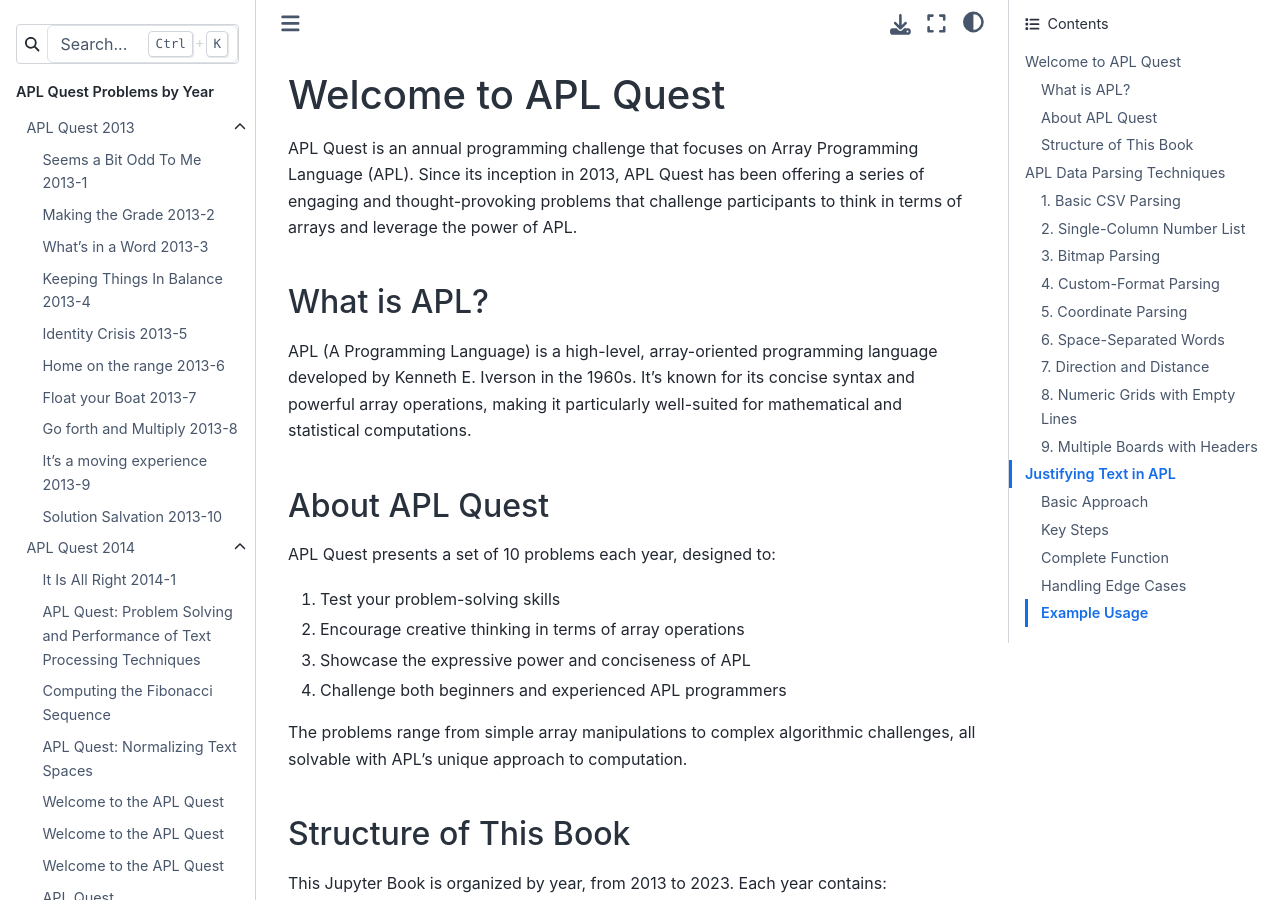
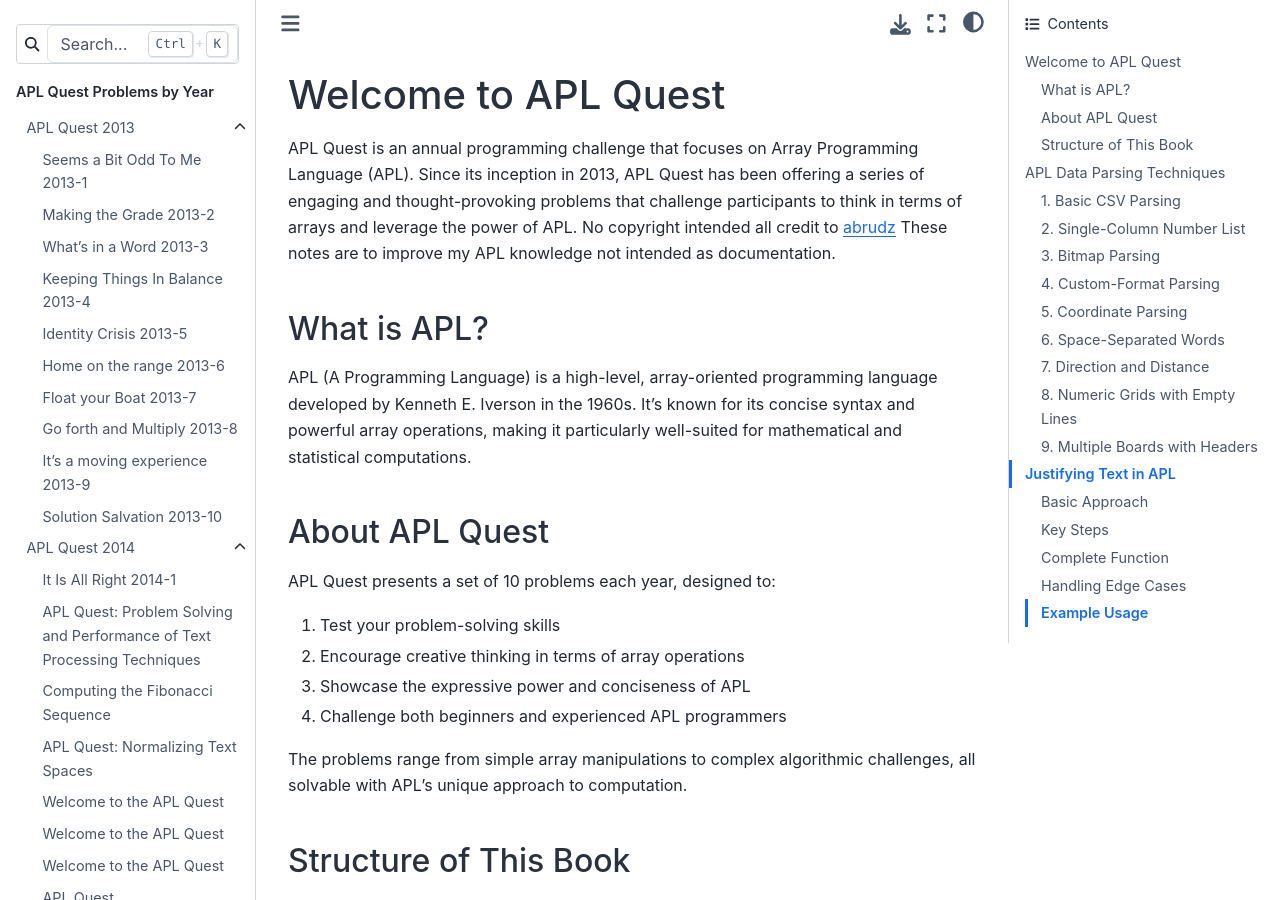
Before and after one commit to jgordini/apl-quest-notes, a Jupyter Book: the page built from intro.md, in a window 1280 px wide and 900 px high. Built offline with Jupyter Book 1.0.4 settings and Sphinx 7.4.7 and the Sphinx Book theme 1.1.4, drawn with Linux system fonts in a browser that asks for light colours; pages that are not in the unit, such as notebooks, are missing from menus.

Commit message:
update config and intro copyright removal

```diff
--- a/_config.yml
+++ b/_config.yml
@@ -1,7 +1,7 @@
 # Book configuration
 title: "APL Quest Notes"
 author: "jgordini"
-logo: ""  # No logo
+logo: "" # No logo
 # Repository information
 repository:
   url: "https://github.com/jgordini/apl-quest-notes"
@@ -23,7 +23,7 @@ html:
   home_page_in_navbar: true
   baseurl: ""
   extra_navbar: |
-    <p>© 2024 jgordini. All rights reserved.</p>
+    <p>All credit to <a href="https://github.com/abrudz/apl_quest">abrudz</a></p>
   sidebar:
     collapse_inactive_chapters: true
     collapse_inactive_sections: true
--- a/intro.md
+++ b/intro.md
@@ -1,6 +1,6 @@
 # Welcome to APL Quest
 
-APL Quest is an annual programming challenge that focuses on Array Programming Language (APL). Since its inception in 2013, APL Quest has been offering a series of engaging and thought-provoking problems that challenge participants to think in terms of arrays and leverage the power of APL.
+APL Quest is an annual programming challenge that focuses on Array Programming Language (APL). Since its inception in 2013, APL Quest has been offering a series of engaging and thought-provoking problems that challenge participants to think in terms of arrays and leverage the power of APL. No copyright intended all credit to [abrudz](https://github.com/abrudz/apl_quest) These notes are to improve my APL knowledge not intended as documentation.
 
 ## What is APL?
 
```
Also changed, not shown: 4 other files.
